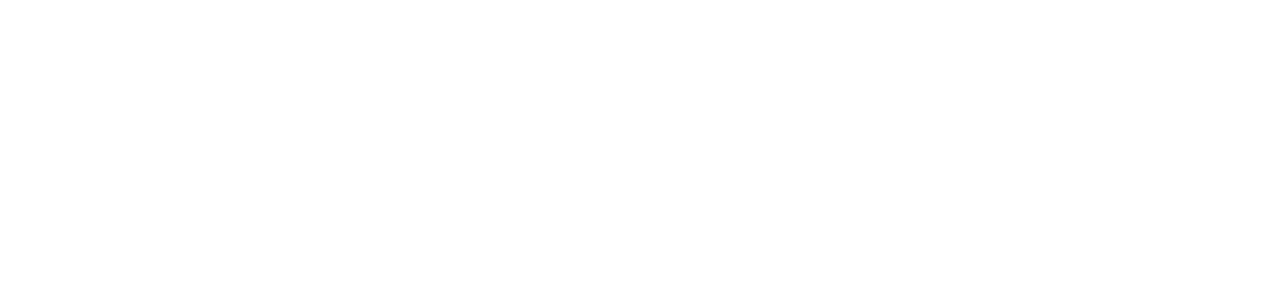
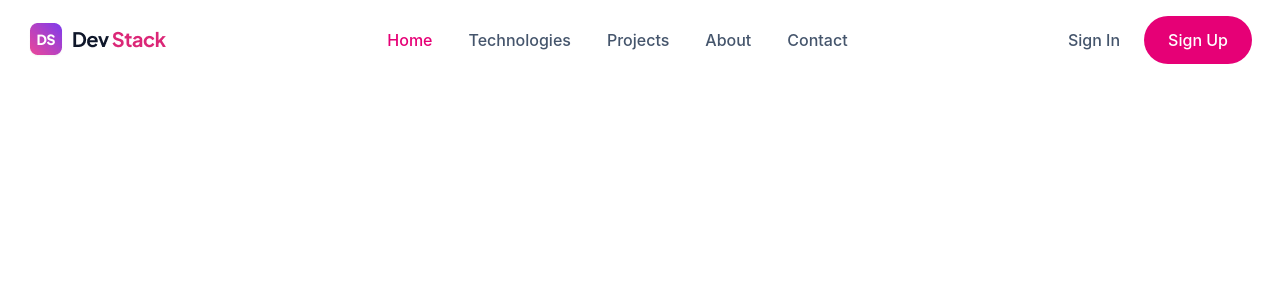
Before and after one commit to Solimullah10/assignment-5_solimullah-b14, a React (Vite) app: page / in a window 1280 px wide. Shown: the top 300 px of the page. Built offline with nearby package versions, Linux system fonts and the light colour scheme.

Commit message:
Add Navbar

```diff
--- a/src/App.tsx
+++ b/src/App.tsx
@@ -2,11 +2,13 @@
 import heroImg from './assets/hero.png'
 import reactLogo from './assets/react.svg'
 import viteLogo from './assets/vite.svg'
+import Navbar from './components/Navbar'
+
 
 function App() {
   return (
     <>
-
+     <Navbar/>
     </>
   )
 }
--- /dev/null
+++ b/src/components/Navbar.tsx
@@ -0,0 +1,129 @@
+import React, { useState } from "react";
+import logo from "../assets/logo-text.png"
+
+const Navbar = () => {
+  const [menuOpen, setMenuOpen] = useState(false);
+
+  return (
+
+    <div className="container mx-auto">
+        <header className="w-full bg-white">
+      <nav className="relative flex h-20 items-center justify-between px-7">
+
+        {/* Logo */}
+        <img src={logo} alt="Logo" />
+
+
+        {/* Desktop Menu */}
+        <div className="hidden items-center gap-9 md:flex">
+          <a href="#" className="font-medium text-pink-600">
+            Home
+          </a>
+
+          <a href="#" className="font-medium text-slate-600 hover:text-pink-600">
+            Technologies
+          </a>
+
+          <a href="#" className="font-medium text-slate-600 hover:text-pink-600">
+            Projects
+          </a>
+
+          <a href="#" className="font-medium text-slate-600 hover:text-pink-600">
+            About
+          </a>
+
+          <a href="#" className="font-medium text-slate-600 hover:text-pink-600">
+            Contact
+          </a>
+        </div>
+
+
+        {/* Desktop Auth */}
+        <div className="hidden items-center gap-6 md:flex">
+          <button className="font-medium text-slate-600 hover:text-pink-600">
+            Sign In
+          </button>
+
+          <button className="rounded-full bg-pink-600 px-6 py-3 font-medium text-white hover:bg-pink-700">
+            Sign Up
+          </button>
+        </div>
+
+
+        {/* Hamburger Button */}
+        <button
+          onClick={() => setMenuOpen(!menuOpen)}
+          className="text-3xl text-slate-700 md:hidden"
+        >
+          ☰
+        </button>
+
+
+        {/* Mobile Menu */}
+        {menuOpen && (
+          <div className="absolute left-0 top-20 z-50 w-full bg-white px-7 py-5 shadow-md md:hidden">
+
+            <div className="flex flex-col gap-5">
+
+              <a
+                href="#"
+                className="font-medium text-pink-600"
+                onClick={() => setMenuOpen(false)}
+              >
+                Home
+              </a>
+
+              <a
+                href="#"
+                className="font-medium text-slate-600"
+                onClick={() => setMenuOpen(false)}
+              >
+                Technologies
+              </a>
+
+              <a
+                href="#"
+                className="font-medium text-slate-600"
+                onClick={() => setMenuOpen(false)}
+              >
+                Projects
+              </a>
+
+              <a
+                href="#"
+                className="font-medium text-slate-600"
+                onClick={() => setMenuOpen(false)}
+              >
+                About
+              </a>
+
+              <a
+                href="#"
+                className="font-medium text-slate-600"
+                onClick={() => setMenuOpen(false)}
+              >
+                Contact
+              </a>
+
+              <hr />
+
+              <button className="w-fit font-medium text-slate-600">
+                Sign In
+              </button>
+
+              <button className="w-fit rounded-full bg-pink-600 px-6 py-3 font-medium text-white">
+                Sign Up
+              </button>
+
+            </div>
+          </div>
+        )}
+
+      </nav>
+    </header>
+    </div>
+
+  );
+};
+
+export default Navbar;
```
